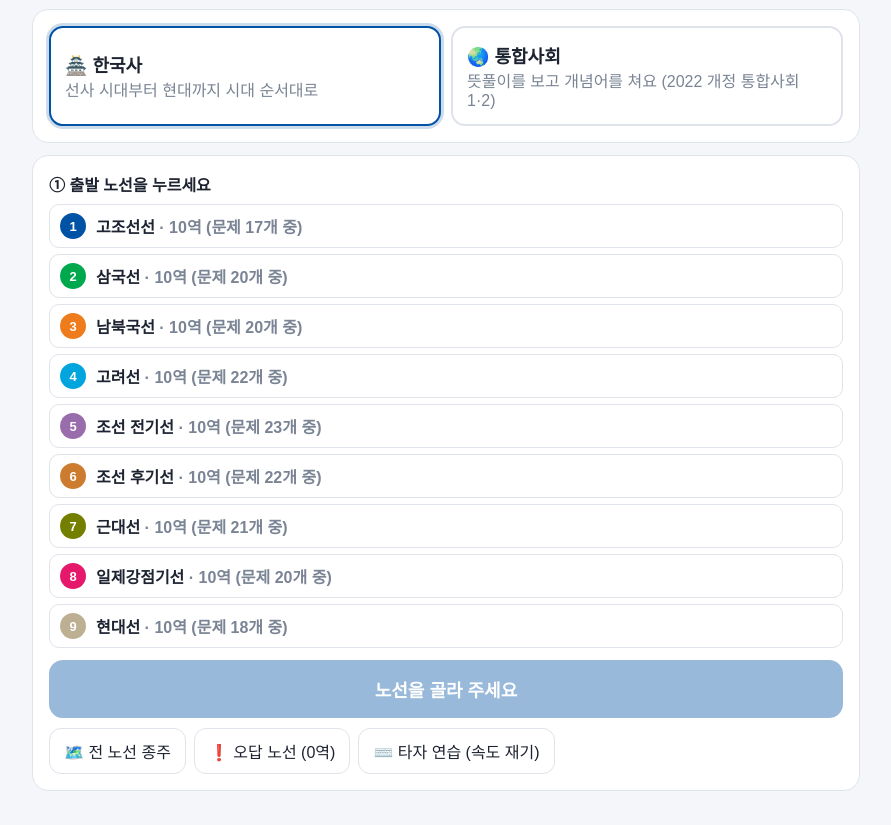
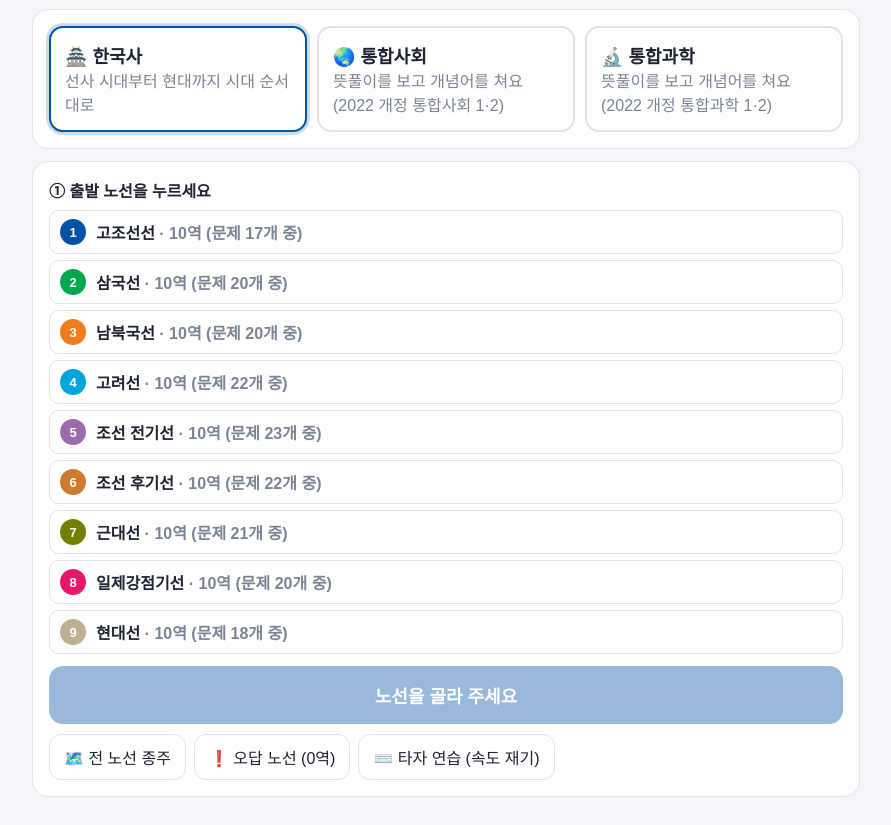
Before and after one commit to knj001/study-subway, a plain HTML site: page index.html in a window 1280 px wide. Shown: the part 90-915 px from the top of the page, without its empty margins (194-1085 px from the left). Drawn offline with Linux system fonts and the light colour scheme.

Commit message:
통합과학 추가(10노선 124문제·타자 글 10개), 폰에서 과목 칸 한 줄로
Co-Authored-By: Claude Opus 5.5 <noreply@anthropic.com>

```diff
--- a/index.html
+++ b/index.html
@@ -17,7 +17,7 @@ h1 { font-size: 24px; margin: 8px 0 4px; }
 .muted { color: var(--muted); }
 .card { background: var(--card); border: 1px solid var(--line); border-radius: 16px; padding: 16px; margin: 12px 0; }
 /* 고르기 화면 */
-.subj { display:grid; grid-template-columns: 1fr 1fr; gap: 10px; }
+.subj { display:grid; grid-template-columns: repeat(auto-fit, minmax(180px, 1fr)); gap: 10px; }
 .subj button { background: var(--card); color: var(--text); border: 2px solid var(--line); border-radius: 14px; padding: 14px; text-align: left; }
 .subj button.on { border-color: var(--c); box-shadow: 0 0 0 3px color-mix(in srgb, var(--c) 20%, transparent); }
 .subj b { font-size: 18px; display:block; }
@@ -80,11 +80,14 @@ h1 { font-size: 24px; margin: 8px 0 4px; }
 #typer { width: 100%; font-size: 20px; line-height: 1.6; padding: 12px 14px; border-radius: 14px; border: 3px solid var(--line); background: var(--card); color: var(--text); outline: none; resize: none; margin-top: 10px; font-family: inherit; }
 #typer:focus { border-color: var(--c); }
 @media (max-width: 520px) {
-  .subj { grid-template-columns: 1fr; }
   .sign .here { font-size: 24px; min-width: 0; }
   .sign .prev, .sign .next { font-size: 12px; }
   .clue { font-size: 18px; }
   h1 { font-size: 20px; }
+  .subj { grid-template-columns: repeat(3, 1fr); gap: 6px; }
+  .subj button { padding: 10px 4px; text-align: center; }
+  .subj b { font-size: 15px; white-space: nowrap; }
+  .subj .desc, .ln .pool { display: none; }
   .passage { font-size: 18px; padding: 12px 14px; }
 }
 </style>
@@ -92,6 +95,7 @@ h1 { font-size: 24px; margin: 8px 0 4px; }
 <body>
 <div class="wrap" id="app"></div>
 <script src="data.js"></script>
+<script src="science.js"></script>
 <script>
 const $app = document.getElementById("app");
 new MutationObserver(() => window.scrollTo(0, 0)).observe($app, { childList: true });
@@ -127,14 +131,14 @@ function home() {
     <h1>🚇 공부 지하철</h1>
     <div class="muted">역 이름을 정확히 쳐야 다음 역으로 가요. 탈 때마다 역과 설명이 조금씩 바뀌어요!</div>
     <div class="card">
-      <div class="subj">${SUBJECTS.map((s) => `<button data-subj="${s.id}" class="${s.id === pick.subj ? "on" : ""}"><b>${s.icon} ${esc(s.name)}</b><span class="muted">${esc(s.desc)}</span></button>`).join("")}</div>
+      <div class="subj">${SUBJECTS.map((s) => `<button data-subj="${s.id}" class="${s.id === pick.subj ? "on" : ""}"><b>${s.icon} ${esc(s.name)}</b><span class="muted desc">${esc(s.desc)}</span></button>`).join("")}</div>
     </div>
     <div class="card">
       <b>${f == null ? "① 출발 노선을 누르세요" : t == null ? "② 도착 노선을 누르세요 (같은 노선을 한 번 더 누르면 그 노선만)" : "출발 → 도착 정했어요"}</b>
       <div class="lines">${subj.lines.map((l, i) => {
         const cls = i === f ? "from" : i === t ? "to" : lo != null && t != null && i > lo && i < hi ? "mid" : "";
         const best = store.get(`best_${subj.id}_${i}_${i}`, null);
-        return `<button class="ln ${cls}" data-line="${i}"><span class="dot" style="background:${l.color}">${i + 1}</span><span class="nm">${esc(l.name)} <span class="muted">· ${Math.min(subj.pick || 99, l.stops.length)}역 (문제 ${l.stops.length}개 중)</span></span>
+        return `<button class="ln ${cls}" data-line="${i}"><span class="dot" style="background:${l.color}">${i + 1}</span><span class="nm">${esc(l.name)} <span class="muted">· ${Math.min(subj.pick || 99, l.stops.length)}역<span class="pool"> (문제 ${l.stops.length}개 중)</span></span></span>
           ${i === f ? `<span class="tag">출발</span>` : ""}${i === t && t !== f ? `<span class="tag">도착</span>` : ""}${best && i !== f && i !== t ? `<span class="muted" style="font-size:12px">최고 ${fmtTime(best.ms)}</span>` : ""}</button>`;
       }).join("")}</div>
       <button class="go" id="go" ${t == null ? "disabled" : ""}>${t == null ? "노선을 골라 주세요" : `출발! (${subj.lines.slice(lo, hi + 1).reduce((n, l) => n + Math.min(subj.pick || 99, l.stops.length), 0)}역${hi > lo ? ` · 환승 ${hi - lo}번` : ""})`}</button>
--- /dev/null
+++ b/science.js
@@ -0,0 +1,163 @@
+// 통합과학 (2022 개정 통합과학 1·2 단원 기준). 형식은 data.js 와 같음
+window.SUBJECTS.push({
+  id: "science", name: "통합과학", icon: "🔬", desc: "뜻풀이를 보고 개념어를 쳐요 (2022 개정 통합과학 1·2)", ordered: false, pick: 7,
+  lines: [
+    { name: "과학의 기초선", color: "#0052A4", stops: [
+      [["길이·질량·시간·전류·온도·물질량·광도처럼 서로 독립적인 물리량", "다른 물리량을 이용하지 않고 정의하는 7가지 물리량"], "기본량"],
+      ["속력·힘·밀도처럼 기본량을 조합해 나타낸 물리량", "유도량"],
+      ["질량의 국제단위계(SI) 기본 단위", "킬로그램", "kg"],
+      ["전류의 국제단위계(SI) 기본 단위", "암페어", "A"],
+      ["온도의 국제단위계(SI) 기본 단위", "켈빈", "K"],
+      ["물질의 양을 나타내는 국제단위계(SI) 기본 단위", "몰", "mol"],
+      ["측정값과 참값의 차이", "오차"],
+      ["정확한 값을 구하기 어려울 때 대략적인 값을 짐작해 정하는 것", "어림"],
+      [["시간에 따라 값이 연속적으로 변하는 신호", "소리·온도처럼 자연에서 연속적으로 변하는 신호"], "아날로그신호"],
+      [["0과 1처럼 불연속적인 값으로 나타내는 신호", "저장·전송할 때 잡음에 강한 불연속 신호"], "디지털신호"],
+      ["빛·소리·온도 같은 물리량을 측정해 전기 신호로 바꾸는 장치", "센서"],
+    ] },
+    { name: "우주와 원소선", color: "#00A84D", stops: [
+      [["약 138억 년 전 한 점에서 대폭발로 우주가 시작되었다는 이론", "우주가 팽창하며 온도가 낮아졌다는 우주 탄생 이론"], "빅뱅우주론", "빅뱅", "대폭발우주론"],
+      ["빛을 파장에 따라 나눈 색의 띠", "스펙트럼"],
+      ["고온의 기체가 특정 파장의 빛만 내서 생기는 밝은 선 스펙트럼", "방출스펙트럼"],
+      ["빅뱅 직후 수소와 함께 만들어진 가벼운 원소", "헬륨"],
+      [["별 내부에서 가벼운 원자핵이 합쳐져 무거운 원자핵이 되는 반응", "태양이 빛과 열을 내는 에너지원이 되는 반응"], "핵융합", "핵융합반응"],
+      ["철보다 무거운 원소가 만들어지는, 무거운 별의 마지막 폭발", "초신성폭발", "초신성"],
+      ["원자 중심에 있는 양(+)전하를 띤 부분", "원자핵"],
+      ["원자핵을 이루는 입자 중 전하를 띠지 않는 입자", "중성자"],
+      ["원자핵 주위에 있는 음(-)전하를 띤 입자", "전자"],
+      ["가스와 먼지가 모여 있어 별이 태어나는 곳", "성운"],
+      ["수성·금성·지구·화성처럼 표면이 암석으로 된 행성", "지구형행성"],
+    ] },
+    { name: "주기율·결합선", color: "#EF7C1C", stops: [
+      [["원소를 원자 번호 순으로 배열해 성질이 비슷한 원소가 같은 세로줄에 오게 한 표", "멘델레예프가 처음 만든 원소 배열표"], "주기율표"],
+      ["주기율표의 세로줄", "족"],
+      ["주기율표의 가로줄", "주기"],
+      [["1족 금속 원소. 물과 반응해 수소 기체를 냄", "리튬·나트륨·칼륨처럼 반응성이 큰 1족 금속"], "알칼리금속"],
+      ["플루오린·염소처럼 반응성이 큰 17족 비금속 원소", "할로젠", "할로겐"],
+      ["헬륨·네온처럼 반응성이 거의 없는 18족 원소", "비활성기체", "18족원소"],
+      ["원자의 가장 바깥 전자 껍질에 있는 전자", "원자가전자"],
+      ["원자들이 18족 원소처럼 가장 바깥 껍질에 전자 8개를 채우려는 경향", "옥텟규칙", "팔전자규칙"],
+      [["양이온과 음이온이 정전기적 인력으로 결합하는 것", "염화 나트륨(소금)을 이루는 화학 결합"], "이온결합"],
+      [["비금속 원자들이 전자쌍을 서로 공유하며 결합하는 것", "물 분자를 이루는 화학 결합"], "공유결합"],
+      ["물에 녹아 이온으로 나뉘어 전류가 흐르게 하는 물질", "전해질"],
+    ] },
+    { name: "지각·생명 물질선", color: "#00A5DE", stops: [
+      ["지각을 이루는 원소 중 질량비가 가장 큰 원소", "산소"],
+      ["지각을 이루는 원소 중 두 번째로 많은 원소", "규소"],
+      ["규소 1개와 산소 4개가 결합한 정사면체 구조", "규산염사면체"],
+      ["규산염 사면체로 이루어진 광물. 감람석·석영 등", "규산염광물"],
+      ["생명체를 이루는 물질의 기본 골격이 되는 원소", "탄소"],
+      [["단백질을 이루는 기본 단위", "20가지 종류가 있는 단백질의 단위체"], "아미노산"],
+      ["아미노산과 아미노산 사이의 결합", "펩타이드결합"],
+      [["유전 정보를 저장하는 이중 나선 구조의 핵산", "아데닌·구아닌·사이토신·타이민 염기를 가진 핵산"], "DNA", "디엔에이"],
+      ["인산·당·염기로 이루어진 핵산의 기본 단위", "뉴클레오타이드"],
+      ["DNA에서 아데닌(A)과 짝을 이루는 염기", "타이민", "T"],
+      ["DNA에서 구아닌(G)과 짝을 이루는 염기", "사이토신", "C"],
+      ["특정 온도 아래에서 전기 저항이 0이 되는 물질", "초전도체"],
+      ["탄소 원자가 벌집 모양으로 한 층을 이룬 신소재", "그래핀"],
+      ["도체와 절연체의 중간 성질을 가진 물질. 규소 등", "반도체"],
+    ] },
+    { name: "지구시스템선", color: "#996CAC", stops: [
+      [["기권·수권·지권·생물권·외권으로 이루어진 시스템", "여러 권역이 물질과 에너지를 주고받는 지구 전체 체계"], "지구시스템"],
+      ["지구를 둘러싼 대기의 영역", "기권"],
+      ["바다·빙하·지하수 등 지구의 물이 있는 영역", "수권"],
+      ["지구 시스템에서 가장 큰 에너지원", "태양에너지"],
+      ["물이 증발·응결·강수를 거치며 지구를 도는 과정", "물의순환"],
+      [["지구 표면을 이루는 여러 개의 단단한 조각", "암석권이 쪼개진 조각"], "판"],
+      ["두 판이 서로 멀어지는 경계. 해령이 생김", "발산형경계"],
+      ["두 판이 서로 가까워지는 경계. 해구·습곡 산맥이 생김", "수렴형경계"],
+      ["두 판이 서로 어긋나는 경계. 변환 단층이 생김", "보존형경계"],
+      ["판을 움직이는 원동력이 되는 맨틀의 움직임", "맨틀대류"],
+      ["밀도가 큰 해양판이 다른 판 아래로 파고드는 현상", "섭입"],
+      ["태평양 둘레를 따라 화산과 지진이 자주 일어나는 지역", "환태평양조산대", "불의고리"],
+    ] },
+    { name: "역학 시스템선", color: "#CD7C2F", stops: [
+      ["물체의 모양이나 운동 상태를 바꾸는 원인", "힘"],
+      [["질량을 가진 모든 물체 사이에 서로 당기는 힘", "뉴턴이 발견한, 행성이 공전 궤도를 유지하게 하는 힘"], "만유인력", "중력"],
+      ["공기 저항 없이 중력만 받아 떨어지는 운동", "자유낙하운동", "자유낙하"],
+      ["지표 근처에서 약 9.8 m/s²인 가속도", "중력가속도"],
+      ["물체가 운동 상태를 그대로 유지하려는 성질", "관성"],
+      ["속력과 방향이 일정한 운동", "등속직선운동"],
+      [["질량과 속도를 곱한 물리량", "충돌 전후에 보존되는 물리량"], "운동량"],
+      [["물체가 받은 힘과 힘을 받은 시간을 곱한 양", "운동량의 변화량과 같은 물리량"], "충격량"],
+      ["에어백·안전모처럼 충돌 시간을 늘려 받는 힘을 줄이는 장치", "안전장치"],
+    ] },
+    { name: "생명시스템선", color: "#747F00", stops: [
+      ["생명체를 이루는 구조적·기능적 기본 단위", "세포"],
+      [["세포를 둘러싸고 물질 출입을 조절하는 막", "인지질 2중층과 단백질로 된 막"], "세포막"],
+      ["DNA가 있어 세포의 생명 활동을 조절하는 곳", "핵"],
+      [["세포 호흡으로 생명 활동에 필요한 에너지를 만드는 곳", "포도당을 분해해 ATP를 만드는 세포 소기관"], "미토콘드리아"],
+      ["빛에너지로 광합성을 하는 식물 세포의 소기관", "엽록체"],
+      ["단백질을 합성하는 세포 소기관", "리보솜"],
+      ["식물 세포에만 있으며 세포막 바깥을 둘러싼 단단한 벽", "세포벽"],
+      ["세포막이 물질에 따라 골라서 통과시키는 성질", "선택적투과성"],
+      ["물질이 농도가 높은 곳에서 낮은 곳으로 퍼져 나가는 현상", "확산"],
+      ["물이 세포막을 지나 농도가 낮은 쪽에서 높은 쪽으로 이동하는 현상", "삼투"],
+      ["생명체 안에서 일어나는 모든 화학 반응", "물질대사"],
+      [["생명체 안에서 화학 반응을 빠르게 하는 단백질", "활성화 에너지를 낮추는 생체 촉매"], "효소"],
+      ["DNA의 유전 정보로 RNA를 만드는 과정", "전사"],
+      ["RNA의 유전 정보로 단백질을 합성하는 과정", "번역"],
+      ["하나의 아미노산을 지정하는 RNA의 연속된 염기 3개", "코돈"],
+    ] },
+    { name: "변화와 다양성선", color: "#E6186C", stops: [
+      ["지구가 탄생한 뒤 지금까지의 기간을 구분한 것", "지질시대"],
+      ["지층 속에 남아 있는 과거 생물의 유해나 흔적", "화석"],
+      ["짧은 기간 넓은 지역에 살아 지층의 시대를 알려 주는 화석", "표준화석"],
+      ["특정 환경에서만 살아 과거 환경을 알려 주는 화석", "시상화석"],
+      ["삼엽충과 갑주어가 번성한 지질 시대", "고생대"],
+      ["공룡과 암모나이트가 번성한 지질 시대", "중생대"],
+      ["생물이 오랜 시간에 걸쳐 환경에 적응하며 변해 온 과정", "진화"],
+      [["다윈: 환경에 유리한 변이를 가진 개체가 더 많이 살아남는 것", "다윈이 진화를 설명한 핵심 원리"], "자연선택"],
+      ["같은 종의 개체 사이에 나타나는 형질의 차이", "변이"],
+      ["생물 다양성 세 가지: 유전적 다양성, 종 다양성, ○○○ 다양성", "생태계"],
+      [["물질이 산소를 얻거나 전자를 잃는 반응", "철이 녹스는 것처럼 산소와 결합하는 반응"], "산화"],
+      ["물질이 산소를 잃거나 전자를 얻는 반응", "환원"],
+      ["물에 녹아 수소 이온(H⁺)을 내놓는 물질", "산"],
+      ["물에 녹아 수산화 이온(OH⁻)을 내놓는 물질", "염기"],
+      [["산과 염기가 반응해 물이 생기는 반응", "위산 과다에 제산제를 먹는 것과 관련된 반응"], "중화반응"],
+      ["용액의 산성·염기성 정도를 0~14 숫자로 나타낸 것", "pH", "수소이온농도지수", "피에이치"],
+    ] },
+    { name: "환경과 에너지선", color: "#BDB092", stops: [
+      ["생물과 환경이 서로 영향을 주고받는 체계", "생태계"],
+      ["빛·온도·물·토양처럼 생물을 둘러싼 환경 요인", "비생물적요인"],
+      ["생산자에서 소비자로 먹고 먹히는 관계가 사슬처럼 이어진 것", "먹이사슬"],
+      ["여러 먹이 사슬이 그물처럼 복잡하게 얽힌 것", "먹이그물"],
+      ["영양 단계가 높아질수록 에너지양이 줄어드는 것을 나타낸 피라미드", "생태피라미드"],
+      ["생물 군집의 구성과 개체 수가 안정된 상태를 유지하는 것", "생태계평형"],
+      [["대기 중 온실 기체가 지구 복사 에너지를 흡수해 지구를 따뜻하게 하는 효과", "이산화 탄소·메테인 등이 일으키는 효과"], "온실효과"],
+      ["동태평양 적도 부근 해수 온도가 평소보다 높아지는 현상", "엘니뇨"],
+      ["동태평양 적도 부근 해수 온도가 평소보다 낮아지는 현상", "라니냐"],
+      ["위도에 따른 에너지 불균형을 줄이는 지구 규모의 대기 순환", "대기대순환"],
+      ["에너지는 형태가 바뀌어도 그 총량이 변하지 않는다는 법칙", "에너지보존법칙"],
+      ["공급한 에너지 중 유용하게 쓰인 에너지의 비율", "에너지효율"],
+      [["코일 속 자기장이 변할 때 전류가 흐르는 현상", "발전기가 전기를 만드는 원리"], "전자기유도"],
+      ["송전·배전할 때 전압을 높이거나 낮추는 장치", "변압기"],
+      ["빛에너지를 전기 에너지로 바꾸는 반도체 장치", "태양전지"],
+      ["수소와 산소가 반응할 때 나오는 에너지로 전기를 만드는 장치", "연료전지"],
+    ] },
+    { name: "과학과 미래선", color: "#0090D2", stops: [
+      ["양이 매우 많고 형태가 다양하며 빠르게 생성되는 데이터", "빅데이터"],
+      ["사물에 센서와 통신 기능을 달아 인터넷으로 연결하는 기술", "사물인터넷", "IoT"],
+      ["인간의 학습·추론 능력을 컴퓨터로 구현한 기술", "인공지능", "AI"],
+      ["특정 유전자를 잘라내거나 교정하는 기술", "유전자가위"],
+      ["여러 종류의 세포로 분화할 수 있는 세포", "줄기세포"],
+      ["현실과 가상 세계가 융합된 3차원 가상 공간", "메타버스"],
+      ["연구 부정행위: 없는 데이터나 결과를 거짓으로 만들어 내는 것", "위조"],
+      ["연구 부정행위: 연구 자료나 결과를 임의로 바꾸는 것", "변조"],
+      ["연구 부정행위: 남의 아이디어나 연구 결과를 출처 없이 쓰는 것", "표절"],
+    ] },
+  ],
+});
+
+window.PASSAGES.science = [
+  "물리량에는 길이, 질량, 시간처럼 서로 독립적인 기본량과 이를 조합한 유도량이 있다. 측정값과 참값의 차이를 오차라고 한다. 자연에서 연속적으로 변하는 아날로그 신호는 센서를 통해 디지털 신호로 바뀐다. 디지털 신호는 저장하고 전송할 때 잡음에 강하다.",
+  "빅뱅 우주론에 따르면 우주는 약 138억 년 전 대폭발로 시작되었다. 빅뱅 직후 가벼운 원소인 수소와 헬륨이 만들어졌다. 별 내부에서는 핵융합 반응으로 더 무거운 원소가 만들어진다. 철보다 무거운 원소는 초신성 폭발 과정에서 만들어진다.",
+  "주기율표는 원소를 원자 번호 순으로 배열한 표이다. 같은 족 원소는 원자가 전자 수가 같아 화학적 성질이 비슷하다. 원자들은 18족 원소처럼 안정한 전자 배치를 이루려고 한다. 금속과 비금속은 이온 결합을, 비금속끼리는 공유 결합을 이룬다.",
+  "지각을 이루는 원소 중에는 산소와 규소가 가장 많다. 규소와 산소가 결합한 규산염 사면체는 여러 광물의 기본 구조이다. 생명체를 이루는 단백질은 아미노산이 펩타이드 결합으로 연결된 물질이다. DNA는 뉴클레오타이드로 이루어진 이중 나선 구조로 유전 정보를 저장한다.",
+  "지구 시스템은 기권, 수권, 지권, 생물권, 외권으로 이루어져 있다. 각 권역은 물질과 에너지를 주고받으며 상호 작용한다. 지구 표면은 여러 개의 판으로 나뉘어 있고, 맨틀 대류에 의해 움직인다. 판의 경계에서는 화산 활동과 지진이 자주 일어난다.",
+  "힘은 물체의 모양이나 운동 상태를 바꾸는 원인이다. 공기 저항이 없으면 물체는 중력만 받아 자유 낙하 운동을 한다. 운동량은 질량과 속도를 곱한 값이고, 충격량은 운동량의 변화량과 같다. 에어백은 충돌 시간을 늘려 사람이 받는 힘을 줄여 준다.",
+  "세포는 생명체를 이루는 기본 단위이다. 세포막은 물질을 선택적으로 통과시켜 세포 안팎의 물질 출입을 조절한다. 생명체 안에서 일어나는 화학 반응을 물질대사라고 하며, 효소가 반응을 빠르게 한다. 유전 정보는 DNA에서 RNA로 전사되고, 단백질로 번역된다.",
+  "화석을 이용하면 지층의 시대와 과거 환경을 알 수 있다. 생물은 오랜 시간에 걸쳐 환경에 적응하며 진화해 왔다. 다윈은 변이와 자연 선택으로 진화를 설명했다. 산화와 환원은 항상 동시에 일어나며, 산과 염기가 반응하면 중화 반응이 일어난다.",
+  "생태계는 생물과 비생물적 요인이 서로 영향을 주고받는 체계이다. 생태계에서 에너지는 먹이 사슬을 따라 이동하며 단계마다 줄어든다. 온실 기체가 늘어나면서 지구 온난화가 심해지고 있다. 발전기는 전자기 유도를 이용해 다른 형태의 에너지를 전기 에너지로 바꾼다.",
+  "빅데이터와 인공지능, 사물 인터넷은 우리 생활을 크게 바꾸고 있다. 유전자 가위 같은 생명 과학 기술은 질병 치료에 새로운 가능성을 열었다. 과학 기술이 발전할수록 그에 따른 윤리적 문제도 함께 생각해야 한다. 연구 과정에서 위조, 변조, 표절 같은 부정행위를 해서는 안 된다.",
+];
```
